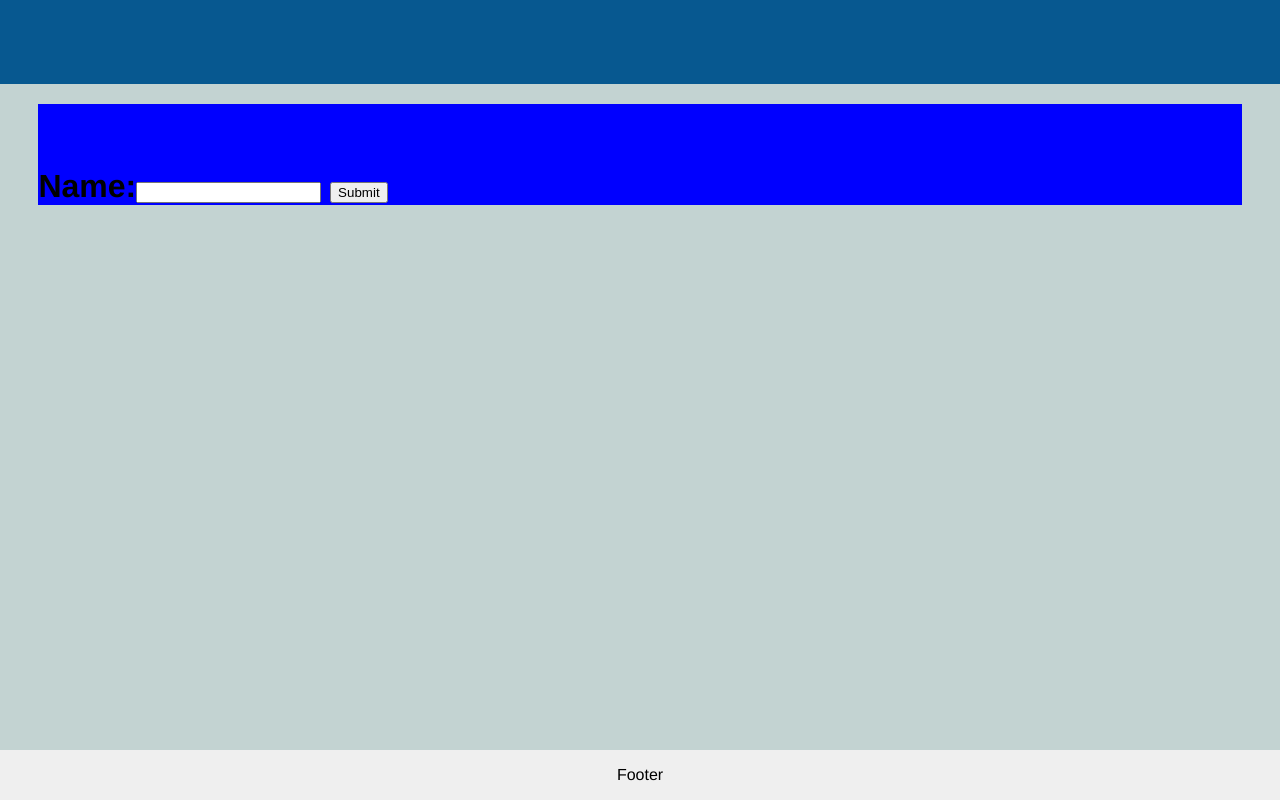
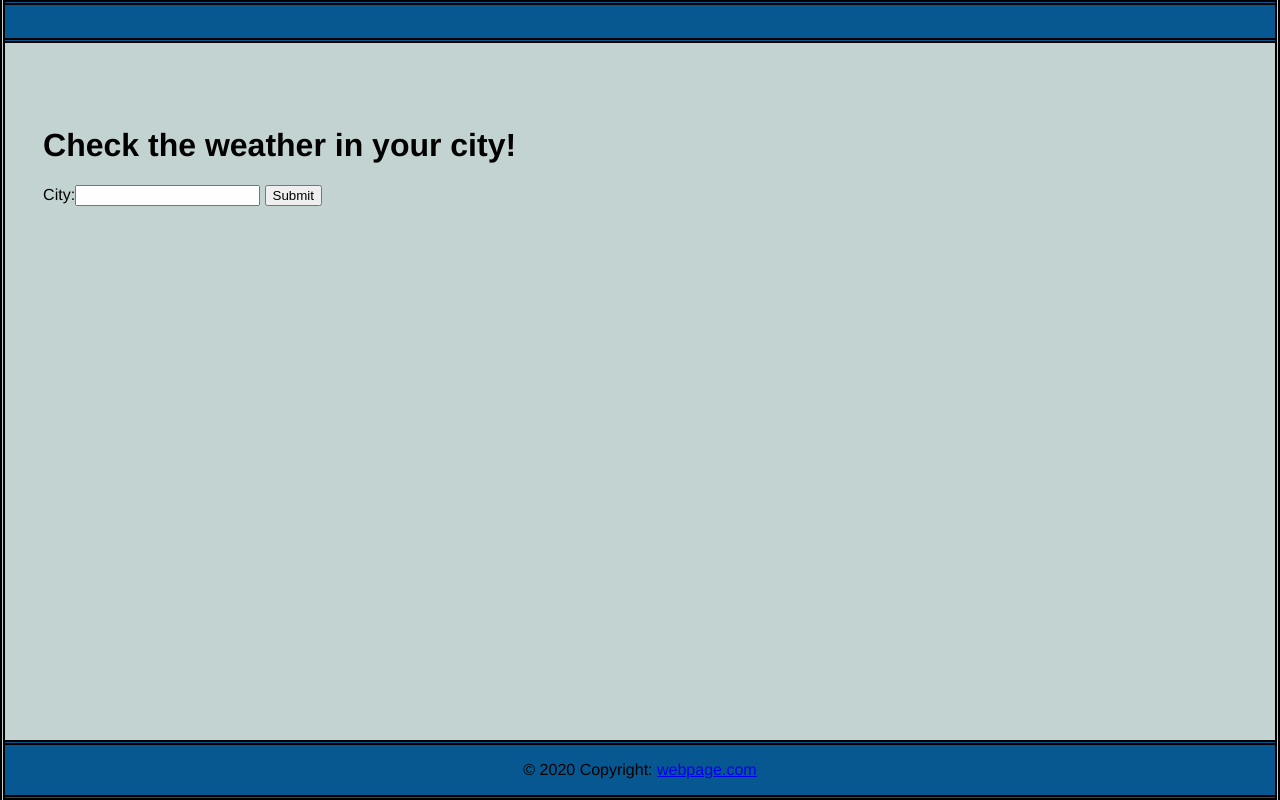
Before and after one commit to wpoplaws/weather, a Django app: template weather/templates/weather/main.html in a window 1280 px wide. Run offline with Django 3.2, Linux system fonts and the light colour scheme; the template is opened without the code that fills it: values that come from a table or form of the project are taken from there, others are empty.

Commit message:
added css style

```diff
--- a/weather/forms.py
+++ b/weather/forms.py
@@ -6,3 +6,6 @@ class CityForm(ModelForm):
     class Meta:
         model = City
         fields = ['name', ]
+        labels = {
+            "name": "City",
+        }
--- a/weather/models.py
+++ b/weather/models.py
@@ -9,3 +9,10 @@ class City(models.Model):
 
     def __str__(self):
         return self.name
+
+
+class MainCities(models.Model):
+    name = models.CharField(max_length=25)
+
+    def __str__(self):
+        return self.name
--- a/weather/static/main.css
+++ b/weather/static/main.css
@@ -16,13 +16,17 @@ body {
   min-height: 100%;
   font-family: "Helvetica Neue", Arial, sans-serif;
   background: #c3d3d2;
+  border-left: 5px double black;
+  border-right: 5px double black;
 }
 .header {
   margin: 0 auto;
-  padding-top: 84px;
-
+  padding-top: 14px;
+  text-align: center;
   width: 100%;
   background: #075890;
+  border-top: 5px double black;
+  border-bottom: 5px double black;
 }
 
 .demo {
@@ -30,8 +34,9 @@ body {
   padding-top: 64px;
   margin-top: 20px;
 
+
   width: 94%;
-  background: blue;
+
 }
 
 .demo h1 {
@@ -46,6 +51,12 @@ body {
   bottom: 0;
   left: 0;
   padding: 1rem;
-  background-color: #efefef;
+  background-color: #075890;
   text-align: center;
+  border-top: 5px double black;
+  border-bottom: 5px double black;
 }
+
+.test{
+
+}
--- a/weather/templates/weather/main.html
+++ b/weather/templates/weather/main.html
@@ -12,20 +12,41 @@
 <body>
 <div class="header">
 
+    <h3>
+
+        <figure class="image is-50x50">
+ <div class="test">
+  {% for x in main_data %}
+
+            <img src="http://openweathermap.org/img/w/{{x.icon}}.png" alt="Image"/>
+
+
+            {{x.city}}
+            {{x.temp}}°C
+
+
+
+
+        {% endfor %}</figure>
+    </h3>
+        </div>
 </div>
 <div class="demo">
     <h1>
+        Check the weather in your city!
+    </h1>
         <form method="post">
             {% csrf_token %}
             {{ form }}
             <input type="submit" value="Submit">
         </form>
-    </h1>
+
 </div>
 
 <div class="footer">
 
-    Footer
+  <div class="footer-copyright text-center py-3">© 2020 Copyright:
+            <a href="https://google.com/"> webpage.com</a>
 
 </div>
 </body>
```
Also changed, not shown: weather/admin.py (+7 -2 lines), weather/views.py (+23 -4 lines), db.sqlite3.
